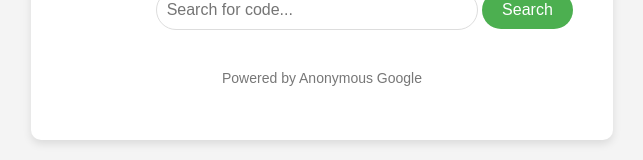
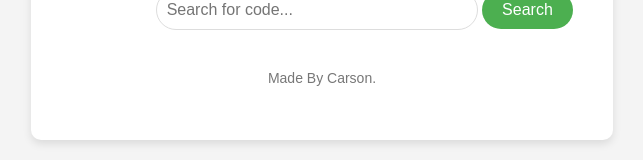
Before and after one commit to carsonsmacks/elearning, a plain HTML site: page index.html in a window 1280 px wide. Shown: the part 383-543 px from the top of the page, without its empty margins (318-961 px from the left). Drawn offline with Linux system fonts and the light colour scheme.

Commit message:
Update index.html

```diff
--- a/index.html
+++ b/index.html
@@ -79,7 +79,7 @@
     <button class="search-btn" onclick="performSearch()">Search</button>
 
     <div class="footer">
-      <p>Powered by Anonymous Google</p>
+      <p>Made By Carson.</p>
     </div>
   </div>
 
```
